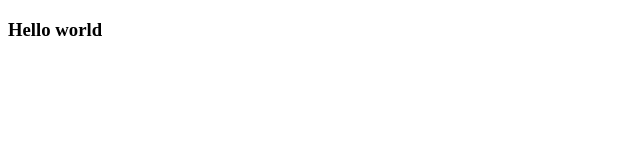
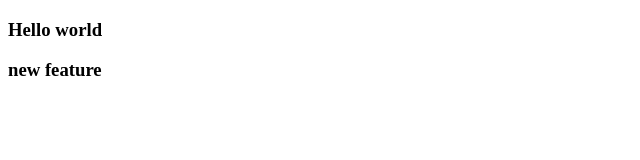
Before and after one commit to jamaludheenum/from-cloud-first-site, a plain HTML site: page index.html in a window 1280 px wide. Shown: the whole page, without its empty margins (0-640 px from the left). Drawn offline with Linux system fonts and the light colour scheme.

Commit message:
second commit

```diff
--- a/index.html
+++ b/index.html
@@ -7,5 +7,6 @@
 </head>
 <body>
     <h3>Hello world</h3>
+    <h3>new feature</h3>
 </body>
 </html>
```
